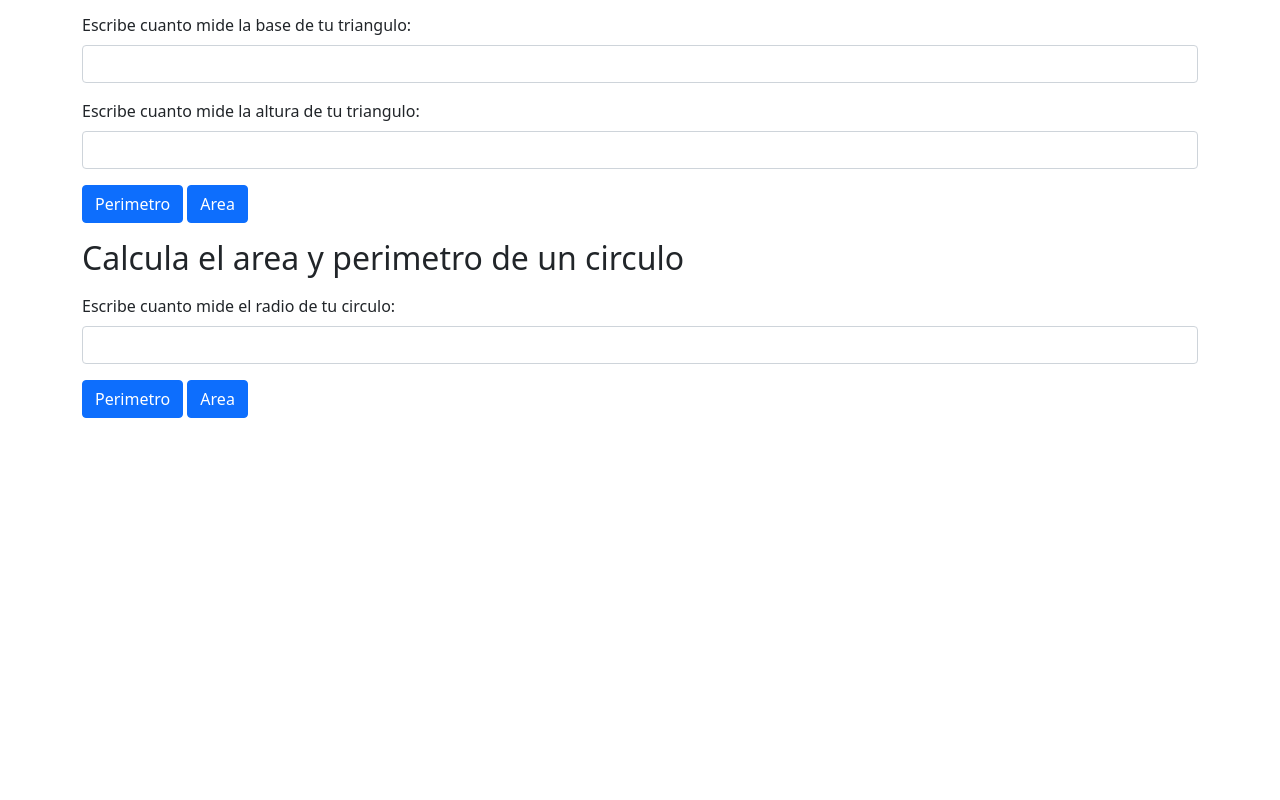
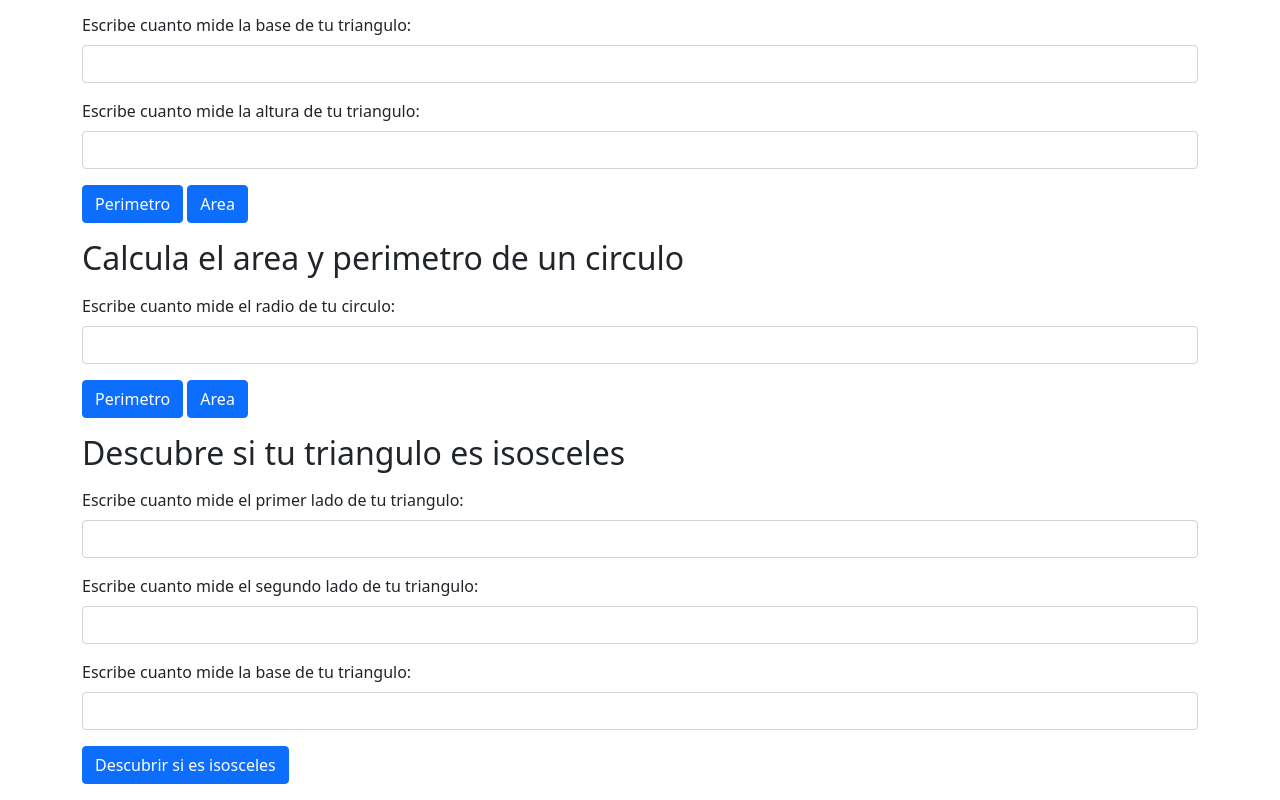
Before and after one commit to Antonio-Sanchez-Morales/cursi-practico-de-javascript, a plain HTML site: page index.html in a window 1280 px wide. Shown: the part 513-1313 px from the top of the page. Before the commit the page ends 947 px from the top, so only its background shows below. Drawn offline with nearby package versions, Linux system fonts and the light colour scheme.

Commit message:
Se agrego triangulo isosceles en html y js

```diff
--- a/figuras.js
+++ b/figuras.js
@@ -52,6 +52,18 @@ function areaCirculo(radio) {
 }
 
 console.groupEnd();
+
+//Triangulo Isosceles
+
+function trianguloIsosceles(lado1, lado2, base) {
+  if (lado1 === lado2 && lado1 != base) {
+    alert("Es un triangulo isosceles")
+    const altura = Math.sqrt(lado1 ** 2 - base ** 2 / 4)
+    console.log(altura)
+  } else {
+    alert("No es un triangulo isosceles")
+  }
+}
 
 // Aqui interactuamos con el HTML
 
@@ -110,3 +122,16 @@ function calcularAreaCirculo() {
   const area = areaCirculo(value);
   alert(area);
 }
+
+//Triangulo Isosceles
+
+function descubrirSiEsIsosceles() {
+  const lado1 = document.getElementById("Input1");
+  const value1 = Number(lado1.value);
+  const lado2 = document.getElementById("Input2");
+  const value2 = Number(lado2.value);
+  const base = document.getElementById("InputBaseIso");
+  const value3 = Number(base.value);
+  const descubrir = trianguloIsosceles(value1,value2,value3)
+
+}
--- a/index.html
+++ b/index.html
@@ -46,6 +46,20 @@
       <input type="number" class="form-control" id="InputRadio" aria-describedby="emailHelp">
     <button type="button" class="btn btn-primary mt-3" onclick="calcularPerimetroCirculo()">Perimetro</button>
     <button type="button" class="btn btn-primary mt-3" onclick="calcularAreaCirculo()"> Area</button>
+
+    <h2 class="mt-3">Descubre si tu triangulo es isosceles</h2>
+    <div class="mb-3 mt-3">
+      <label for="Input1" class="form-label">Escribe cuanto mide el primer lado de tu triangulo: </label>
+      <input type="number" class="form-control" id="Input1" aria-describedby="emailHelp">
+      <div class="mb-3 mt-3">
+        <label for="Input2" class="form-label">Escribe cuanto mide el segundo lado de tu triangulo:</label>
+        <input type="number" class="form-control" id="Input2">
+      </div>
+      <div class="mb-3 mt-3">
+        <label for="InputBaseIso" class="form-label">Escribe cuanto mide la base de tu triangulo:</label>
+        <input type="number" class="form-control" id="InputBaseIso">
+      </div>
+      <button type="button" class="btn btn-primary" onclick="descubrirSiEsIsosceles()">Descubrir si es isosceles</button>
   </form>
 
   <script src="./figuras.js"></script>
```
